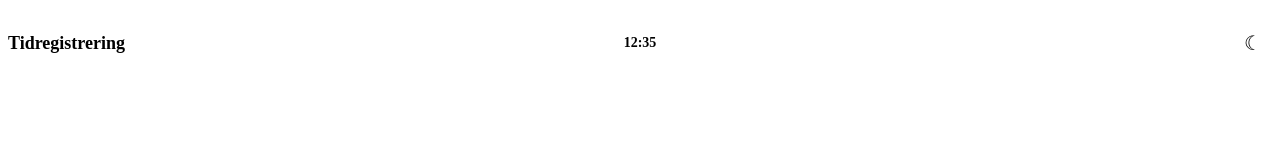
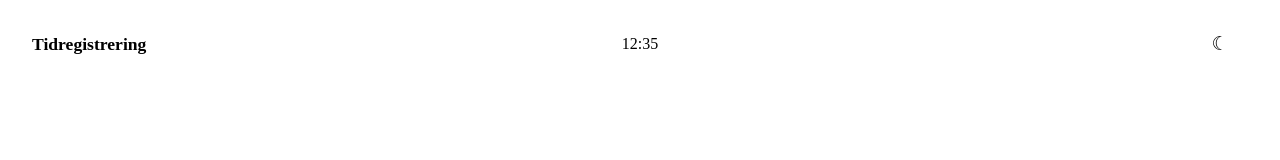
Before and after one commit to kent26pg-lab/eget-prosjekt, a React (Vite) app in the folder vite-project/: page / in a window 1280 px wide. Shown: the top 160 px of the page. Built offline with nearby package versions, Linux system fonts and the light colour scheme; the HTML template or start-up script is replaced by a standard one.

Commit message:
gave header some spacing

```diff
--- a/vite-project/src/App.css
+++ b/vite-project/src/App.css
@@ -0,0 +1,10 @@
+.app {
+  min-height: 100vh;
+
+  background: var(--background);
+  color: var(--text-primary);
+
+  transition:
+    background 0.3s ease,
+    color 0.3s ease;
+}
--- a/vite-project/src/Components/Header.jsx
+++ b/vite-project/src/Components/Header.jsx
@@ -12,13 +12,9 @@ function Header() {
         12:35
       </div>
 
-      <button
-        className={styles.themeButton}
-        type="button"
-        aria-label="Bytt tema"
-      >
-        ☾
-      </button>
+      <div className={styles.themeToggle}>
+        <ThemeToggle />
+      </div>
     </header>
   );
 }
--- a/vite-project/src/Components/Header.module.css
+++ b/vite-project/src/Components/Header.module.css
@@ -1,81 +1,30 @@
 .header {
-  width: 100%;
+  position: relative;
 
-  display: grid;
-  grid-template-columns: 1fr auto 1fr;
+  display: flex;
   align-items: center;
 
-  padding: 16px 0;
+  width: 100%;
+  box-sizing: border-box;
 
-  background: transparent;
+  padding: 16px 24px;
 }
 
 .logo {
-  justify-self: start;
-
-  color: var(--text-primary);
-
-  font-size: 18px;
-  font-weight: 700;
+  font-size: 1.1rem;
+  font-weight: 600;
 }
 
 .clock {
-  justify-self: center;
+  position: absolute;
+  left: 50%;
+  transform: translateX(-50%);
 
-  color: var(--text-primary);
-
-  font-size: 14px;
-  font-weight: 600;
-
-  font-variant-numeric: tabular-nums;
+  font-size: 1rem;
+  font-weight: 500;
 }
 
-.themeButton {
-  justify-self: end;
-
-  width: 38px;
-  height: 38px;
-
-  display: flex;
-  align-items: center;
-  justify-content: center;
-
-  padding: 0;
-
-  border: none;
-  border-radius: 50%;
-
-  background: transparent;
-  color: var(--text-primary);
-
-  font-size: 20px;
-
-  cursor: pointer;
-
-  transition:
-    background 0.2s ease,
-    transform 0.2s ease;
+.themeToggle {
+  margin-left: auto;
+  margin-right: 8px;
 }
-
-.themeButton:hover {
-  background: var(--glass);
-  transform: scale(1.05);
-}
-
-.themeButton:active {
-  transform: scale(0.95);
-}
-
-@media (max-width: 600px) {
-  .header {
-    padding: 12px 0;
-  }
-
-  .logo {
-    font-size: 16px;
-  }
-
-  .clock {
-    font-size: 13px;
-  }
-}
--- a/vite-project/src/Components/ThemeToggle.module.css
+++ b/vite-project/src/Components/ThemeToggle.module.css
@@ -1,6 +1,6 @@
 .button {
-  width: 38px;
-  height: 38px;
+  width: 40px;
+  height: 40px;
 
   display: flex;
   align-items: center;
@@ -8,26 +8,33 @@
 
   padding: 0;
 
-  border: none;
+  border: 1px solid transparent;
   border-radius: 50%;
 
   background: transparent;
   color: var(--text-primary);
 
-  font-size: 20px;
+  font-size: 1.2rem;
+  line-height: 1;
 
   cursor: pointer;
 
   transition:
     background 0.2s ease,
-    transform 0.2s ease;
+    border-color 0.2s ease,
+    color 0.2s ease;
 }
 
 .button:hover {
   background: var(--theme-hover);
-  transform: scale(1.05);
+  border-color: var(--glass-border);
+}
+
+.button:focus-visible {
+  outline: 2px solid var(--text-primary);
+  outline-offset: 2px;
 }
 
 .button:active {
-  transform: scale(0.95);
+  background: var(--theme-hover);
 }
--- a/vite-project/src/Theme.css
+++ b/vite-project/src/Theme.css
@@ -1,35 +1,17 @@
 :root {
   --background: #f5f5f5;
-
   --text-primary: #1f2937;
-  --text-secondary: #6b7280;
-
-  --accent: #d99a24;
-
-  --glass: rgba(255, 255, 255, 0.45);
-  --glass-border: rgba(255, 255, 255, 0.6);
-  --shadow: rgba(0, 0, 0, 0.08);
-
-  --theme-hover: rgba(0, 0, 0, 0.06);
 }
 
 [data-theme="dark"] {
   --background: #151515;
-
   --text-primary: #f5f5f5;
-  --text-secondary: #a1a1aa;
-
-  --accent: #f0b84b;
-
-  --glass: rgba(30, 30, 30, 0.45);
-  --glass-border: rgba(255, 255, 255, 0.12);
-  --shadow: rgba(0, 0, 0, 0.3);
-
-  --theme-hover: rgba(255, 255, 255, 0.08);
 }
 
+html,
 body {
   margin: 0;
+  min-height: 100%;
 
   background: var(--background);
   color: var(--text-primary);
@@ -38,3 +20,7 @@ body {
     background 0.3s ease,
     color 0.3s ease;
 }
+
+body {
+  min-height: 100vh;
+}
```
